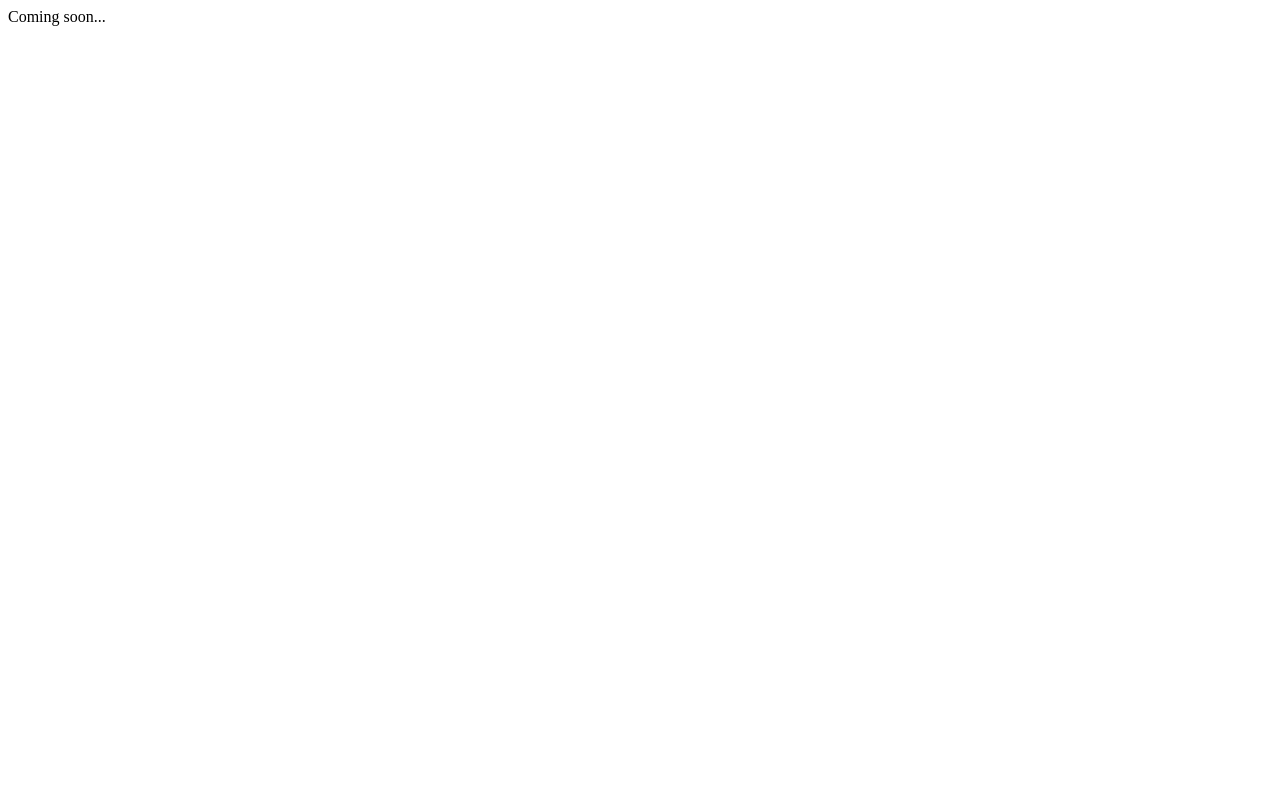
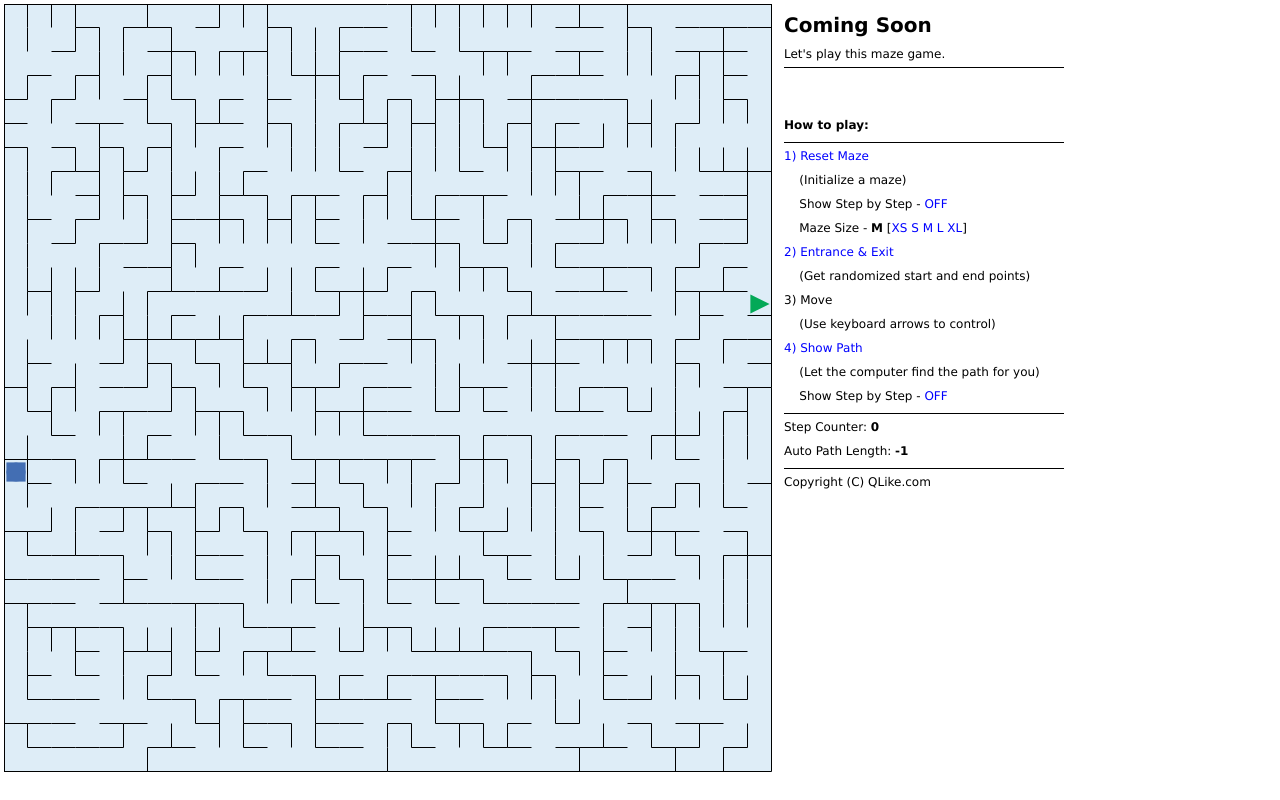
Before and after one commit to hui-w/qlike-dot-com, a plain HTML site: page index.html in a window 1280 px wide. Drawn offline with Linux system fonts and the light colour scheme.

Commit message:
Add maze as the default page

```diff
--- /dev/null
+++ b/coming.css
@@ -0,0 +1,17 @@
+.coming-soon {
+  margin-bottom: 50px;
+}
+
+.coming-soon h1 {
+  margin: 0;
+  padding: 5px 0 5px;
+  font-size: 20px;
+  font-weight: bold;
+}
+
+.coming-soon h2 {
+  margin: 0;
+  padding: 5px 0 0;
+  font-size: 12px;
+  font-weight: normal;
+}
--- /dev/null
+++ b/coming.js
@@ -0,0 +1,7 @@
+addEventListener("load", function () {
+  var toolbar = document.querySelector('.toolbar');
+  var wrapper = document.createElement('div');
+  wrapper.classList.add("coming-soon");
+  wrapper.innerHTML = "<h1>Coming Soon</h1> <h2>Let's play this maze game.</h2> <div class=\"toolbar-separator\"></div>";
+  toolbar.insertBefore(wrapper, toolbar.firstChild);
+});
--- a/index.html
+++ b/index.html
@@ -1,10 +1,12 @@
 <!DOCTYPE html>
 <html>
 <head>
-<meta charset="UTF-8">
-<title>Qlike.com</title>
+	<title>QLike Maze</title>
+	<link rel="stylesheet" type="text/css" href="app.min.css" />
+	<link rel="stylesheet" type="text/css" href="coming.css" />
+	<script type="text/javascript" src="app.min.js"></script>
+	<script type="text/javascript" src="coming.js"></script>
 </head>
 <body>
-Coming soon...
 </body>
 </html>
```
Also changed, not shown: app.min.css (added), app.min.js (added).
